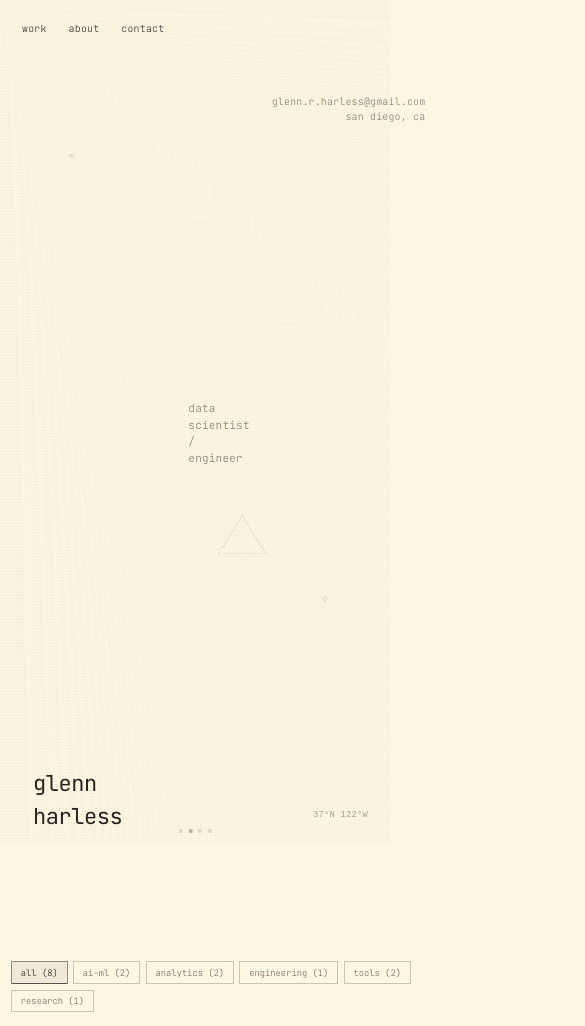
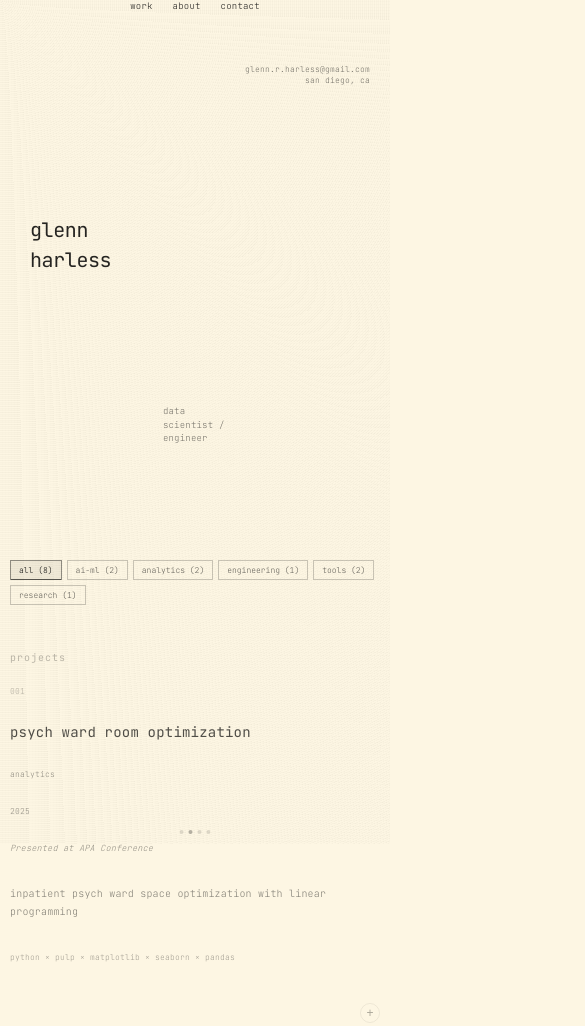
Before and after one commit to Glenn-Harless/Glenn-Harless.github.io, a plain HTML site: page index.html in a window 390 px wide. Shown: the top 1026 px of the page, 585 px wide, since content can reach past the window. Drawn offline with Linux system fonts and the light colour scheme.

Commit message:
deploy: Glenn-Harless/portfolio@22a86e3d2ea6b680173ccb3f5687223b5c1d3b23

```diff
--- a/index.html
+++ b/index.html
@@ -117,7 +117,7 @@
 
             <p class="about-block">
                 currently with nodus.io. previously tackled problems in healthcare,
-                finance, and marketing analytics. 37 repositories. countless experiments.
+                finance, and marketing analytics. countless experiments.
                 still learning.
             </p>
         </section>
--- a/styles.css
+++ b/styles.css
@@ -101,7 +101,7 @@ a:hover::after {
 }
 
 .nav {
-    position: fixed;
+    position: absolute;
     top: 2rem;
     left: 2rem;
     z-index: 100;
@@ -456,9 +456,37 @@ a:hover::after {
 
 /* Responsive adjustments */
 @media (max-width: 768px) {
+    /* Prevent all horizontal scrolling */
+    html, body {
+        overflow-x: hidden !important;
+        width: 100% !important;
+        max-width: 100% !important;
+        margin: 0 !important;
+        padding: 0 !important;
+    }
+
+    html {
+        font-size: 10px; /* Slightly smaller base font */
+    }
+
+    body {
+        position: relative;
+        padding-bottom: 4rem; /* For mobile UI */
+    }
+
+    /* Main wrapper to contain everything */
+    body > * {
+        max-width: 100vw !important;
+        overflow-x: hidden !important;
+    }
+
     .container {
         grid-template-columns: 1fr;
         padding: 1rem;
+        gap: 1rem; /* Reduce gap */
+        width: 100%;
+        max-width: 100%;
+        overflow: hidden;
     }
 
     .header, .projects, .about {
@@ -541,9 +569,146 @@ a:hover::after {
     }
 
     .skill-node {
+        position: absolute;
+        font-size: 0.85rem;
+        padding: 0.3rem; /* Add padding to prevent overlap */
+    }
+
+    /* Adjust specific skill positions for mobile to prevent overlap */
+    .skill-node:nth-child(1) { top: 5%; left: 10%; }
+    .skill-node:nth-child(2) { top: 15%; left: 60%; }
+    .skill-node:nth-child(3) { top: 25%; left: 30%; }
+    .skill-node:nth-child(4) { top: 35%; left: 70%; }
+    .skill-node:nth-child(5) { top: 45%; left: 15%; }
+    .skill-node:nth-child(6) { top: 55%; left: 50%; }
+    .skill-node:nth-child(7) { top: 10%; left: 40%; }
+    .skill-node:nth-child(8) { top: 65%; left: 65%; }
+    .skill-node:nth-child(9) { top: 75%; left: 20%; }
+    .skill-node:nth-child(10) { top: 30%; left: 85%; }
+    .skill-node:nth-child(11) { top: 85%; left: 45%; }
+    .skill-node:nth-child(12) { top: 20%; left: 5%; }
+    .skill-node:nth-child(13) { top: 40%; left: 45%; }
+    .skill-node:nth-child(14) { top: 50%; left: 5%; }
+    .skill-node:nth-child(15) { top: 60%; left: 30%; }
+    .skill-node:nth-child(16) { top: 70%; left: 75%; }
+    .skill-node:nth-child(17) { top: 80%; left: 10%; }
+    .skill-node:nth-child(18) { top: 90%; left: 60%; }
+    .skill-node:nth-child(19) { top: 5%; left: 75%; }
+    .skill-node:nth-child(20) { top: 95%; left: 25%; }
+    .skill-node:nth-child(21) { top: 50%; left: 80%; }
+    .skill-node:nth-child(22) { top: 35%; left: 5%; }
+    .skill-node:nth-child(23) { top: 65%; left: 10%; }
+    .skill-node:nth-child(24) { top: 15%; left: 25%; }
+    .skill-node:nth-child(25) { top: 75%; left: 55%; }
+    .skill-node:nth-child(26) { top: 85%; left: 85%; }
+
+    /* Fix navigation and coordinates on mobile */
+    .nav {
         position: relative;
-        display: block;
-        margin: 0.5rem 0;
+        top: auto;
+        left: auto;
+        margin-bottom: 2rem;
+        justify-content: center;
+    }
+
+    .coordinates {
+        display: none; /* Hide on mobile */
+    }
+
+    /* Fix header layout for mobile */
+    .header {
+        height: auto;
+        min-height: 50vh;
+        display: grid;
+        grid-template-columns: 1fr;
+        grid-template-rows: auto 1fr auto;
+        padding: 2rem 1rem;
+        gap: 1rem;
+    }
+
+    .name {
+        font-size: 2rem;
+        grid-row: 2;
+        align-self: center;
+        justify-self: start;
+        margin-bottom: 0;
+    }
+
+    .role {
+        writing-mode: horizontal-tb;
+        grid-row: 3;
+        justify-self: end;
+        font-size: 0.9rem;
+        margin: 0;
+    }
+
+    .contact {
+        grid-row: 1;
+        justify-self: end;
+        text-align: right;
+        font-size: 0.8rem;
+        line-height: 1.4;
+        margin: 0;
+    }
+
+    /* Hide decorative elements that might cause overflow */
+    .ascii-decoration,
+    .float-text {
+        display: none;
+    }
+
+    /* Ensure project content doesn't overflow */
+    .project-description,
+    .project-tech,
+    .desc-continuation {
+        word-wrap: break-word;
+        overflow-wrap: break-word;
+    }
+
+    /* Fix filter bar to prevent horizontal scroll */
+    .filter-bar {
+        overflow-x: auto;
+        -webkit-overflow-scrolling: touch;
+        padding-bottom: 0.5rem;
+    }
+
+    /* Make filter buttons more touch-friendly */
+    .filter-btn {
+        white-space: nowrap;
+        min-width: auto;
+    }
+
+    /* Page indicator should be centered on mobile */
+    .page-indicator {
+        left: 50%;
+        transform: translateX(-50%);
+        bottom: 2rem;
+    }
+
+    /* Ensure no fixed elements cause overflow */
+    .nav, .coordinates, .keyboard-hint, .notification {
+        max-width: 100vw;
+    }
+
+
+    /* Ensure skills section doesn't create horizontal scroll */
+    .skills {
+        padding: 2rem 1rem;
+        position: relative;
+        height: 50vh; /* Fixed height for scattered layout */
+        min-height: 400px;
+        overflow: hidden;
+    }
+
+    /* Fix project grid spacing */
+    .project {
+        padding: 0;
+    }
+
+    .project-expanded {
+        padding: 1rem;
+        margin: 1rem -1rem; /* Negative margin to full width */
+        background: rgba(0, 0, 0, 0.02);
     }
 }
 
@@ -623,6 +788,7 @@ body::after {
     opacity: 0.4;
     display: flex;
     gap: 0.5rem;
+    z-index: 10; /* Ensure it's above other elements */
 }
 
 .page-dot {
```
